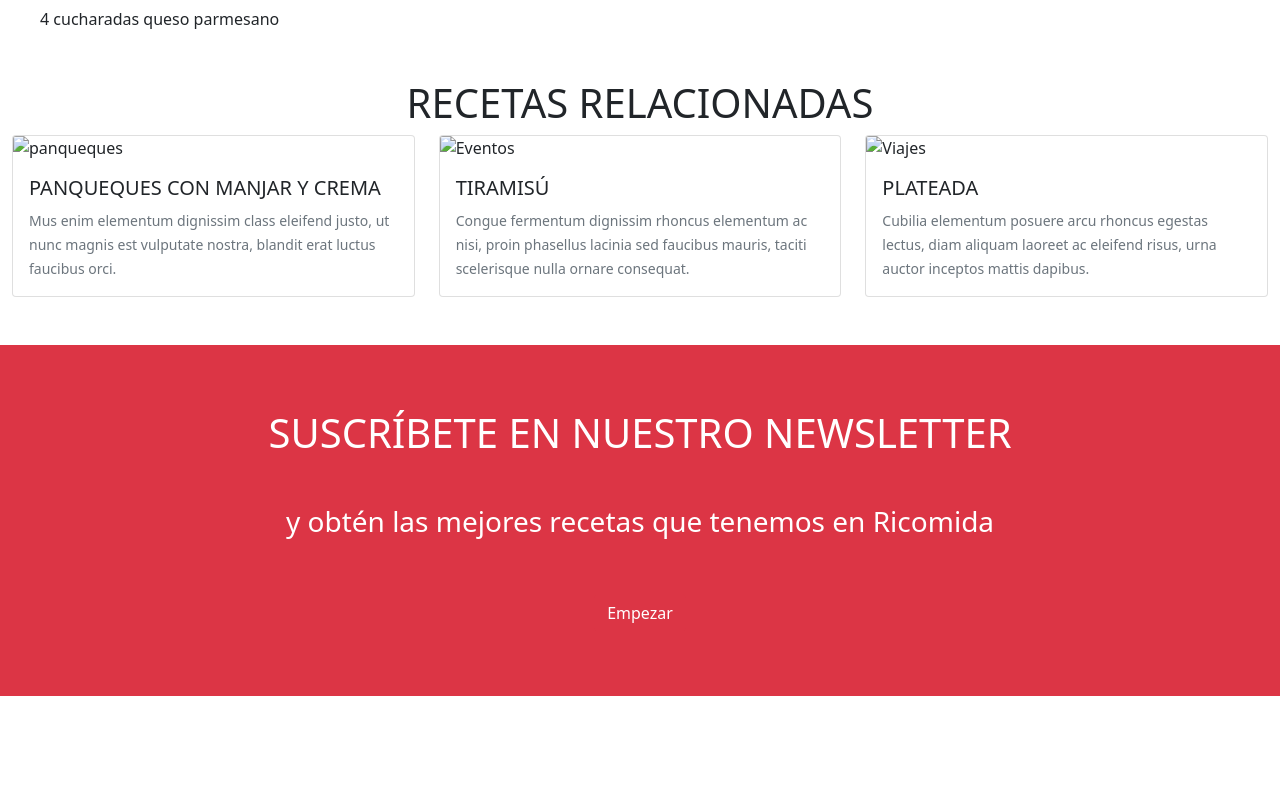
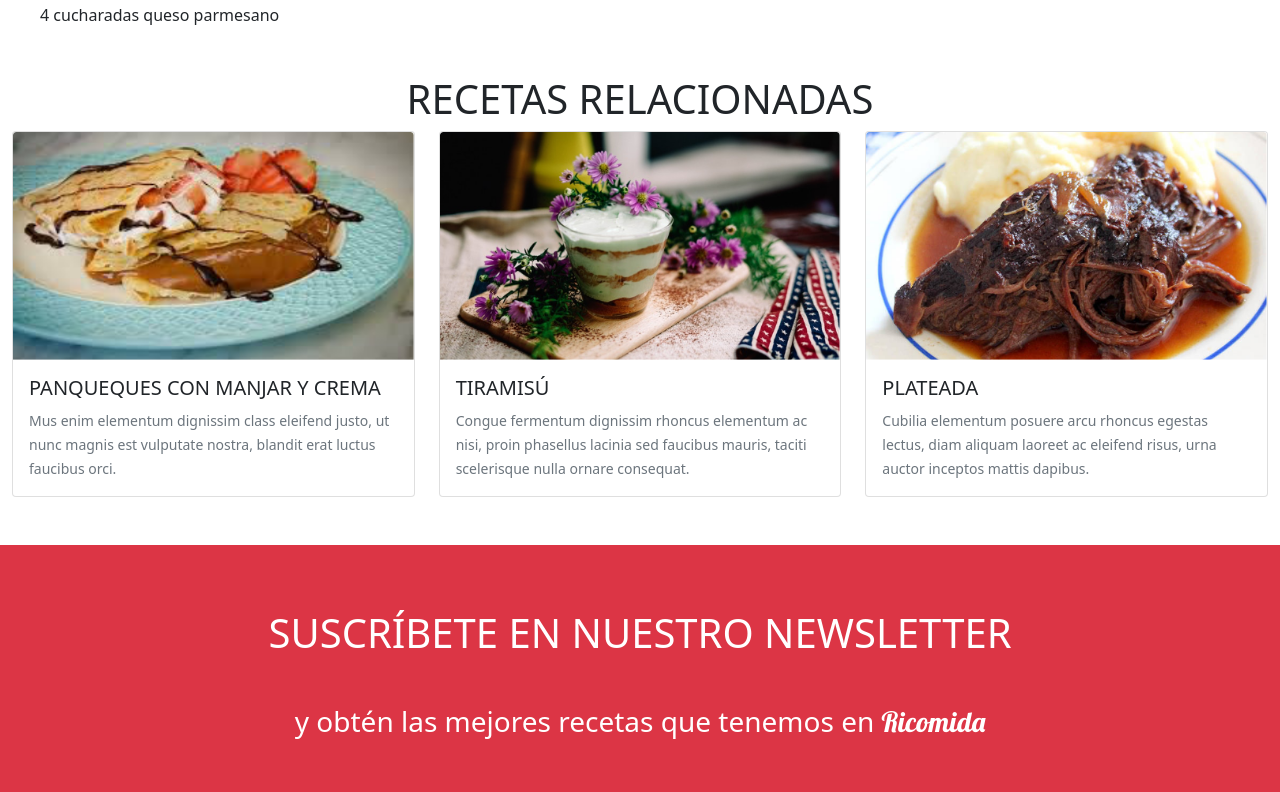
Before and after one commit to HidalgoAlejandra/Ricomida, a plain HTML site: page index.html in a window 1280 px wide. Shown: the part 1600-2392 px from the top of the page. Drawn offline with nearby package versions, Linux system fonts and the light colour scheme; the site is published under a folder, as on GitHub Pages, so addresses that start at the root find nothing.

Commit message:
link imagenes

```diff
--- a/index.html
+++ b/index.html
@@ -7,7 +7,7 @@
     <link rel="preconnect" href="https://fonts.googleapis.com">
     <link rel="preconnect" href="https://fonts.gstatic.com" crossorigin>
     <link href="https://fonts.googleapis.com/css2?family=Cabin:wght@400;700&family=Lobster&display=swap" rel="stylesheet">
-    <link rel="stylesheet" href="/assets/css/style.css">
+    <link rel="stylesheet" href="assets/css/style.css">
     <link href="https://cdn.jsdelivr.net/npm/bootstrap@5.0.2/dist/css/bootstrap.min.css" rel="stylesheet" integrity="sha384-EVSTQN3/azprG1Anm3QDgpJLIm9Nao0Yz1ztcQTwFspd3yD65VohhpuuCOmLASjC" crossorigin="anonymous">
     <title>Ricomida</title>
 </head>
@@ -145,7 +145,7 @@
       <h1 class="text-center">RECETAS RELACIONADAS</h1>
         <div class="col-12 col-md-4">
             <div class="card m-auto">
-                <img src="/assets/img/recipe-card-1.png" class="card-img-top" alt="panqueques">
+                <img src="assets/img/recipe-card-1.png" class="card-img-top" alt="panqueques">
                 <div class="card-body">
                     <h5 class="card-title">PANQUEQUES CON MANJAR Y CREMA</h5>
                     <p class="card-text mb-0"><small class="text-muted">Mus enim elementum dignissim class eleifend justo, ut nunc magnis est vulputate nostra, blandit erat luctus faucibus orci.</small></p>
@@ -154,7 +154,7 @@
         </div>
         <div class="col-12 col-md-4">
             <div class="card m-auto" >
-                <img src="/assets/img/recipe-card-2.png" class="card-img-top" alt="Eventos">
+                <img src="assets/img/recipe-card-2.png" class="card-img-top" alt="Eventos">
                 <div class="card-body">
                     <h5 class="card-title">TIRAMISÚ</h5>
                     <p class="card-text mb-0"><small class="text-muted">Congue fermentum dignissim rhoncus elementum ac nisi, proin phasellus lacinia sed faucibus mauris, taciti scelerisque nulla ornare consequat.</small></p>
@@ -164,7 +164,7 @@
         </div>
         <div class="col-12 col-md-4">
             <div class="card m-auto" >
-                <img src="/assets/img/recipe-card-3.png" class="card-img-top" alt="Viajes">
+                <img src="assets/img/recipe-card-3.png" class="card-img-top" alt="Viajes">
                 <div class="card-body">
                     <h5 class="card-title">PLATEADA</h5>
                     <p class="card-text mb-0"><small class="text-muted">Cubilia elementum posuere arcu rhoncus egestas lectus, diam aliquam laoreet ac eleifend risus, urna auctor inceptos mattis dapibus.</small></p>
```
